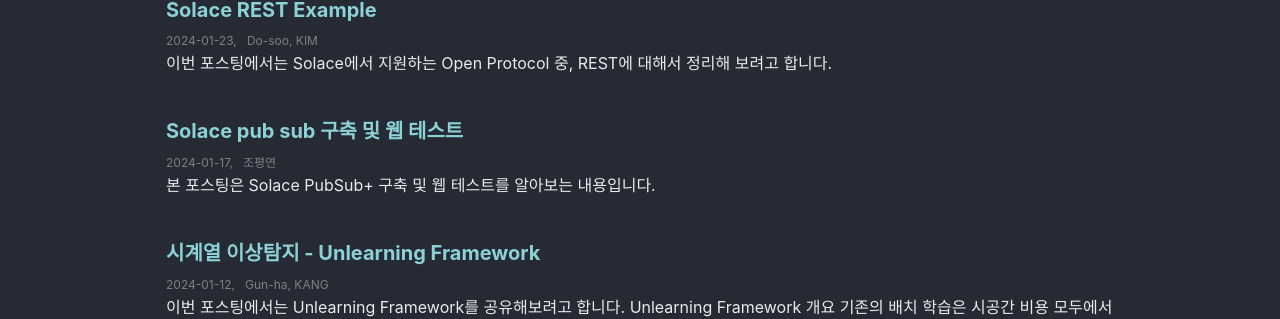
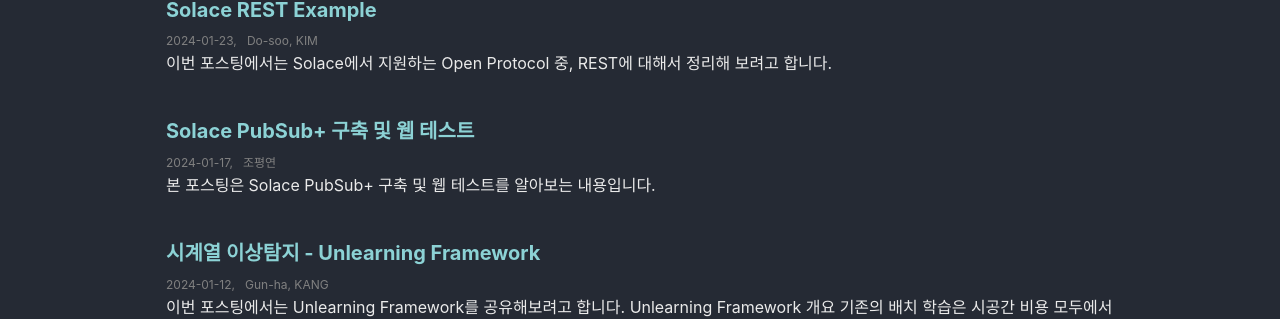
Before and after one commit to epozen-dt/epozen-dt.github.io, a Jekyll site: the page built from index.html, in a window 1280 px wide. Shown: the part 491-810 px from the top of the page. Built offline with Jekyll 4.4.1, drawn with Linux system fonts in a browser that asks for light colours; cached includes are drawn as plain includes; the list of posts is cut into pages by our own code.

Commit message:
1월 포스팅 (제목 및 수정날짜 수정) by cpy

```diff
--- a/_posts/2024-01-17-solace_pub_sub.md
+++ b/_posts/2024-01-17-solace_pub_sub.md
@@ -1,6 +1,6 @@
 ---
-title: "Solace pub sub 구축 및 웹 테스트"
-last_modified_at: 2024-01-17
+title: "Solace PubSub+ 구축 및 웹 테스트"
+last_modified_at: 2024-02-05
 author: 조평연
 ---
 
```
